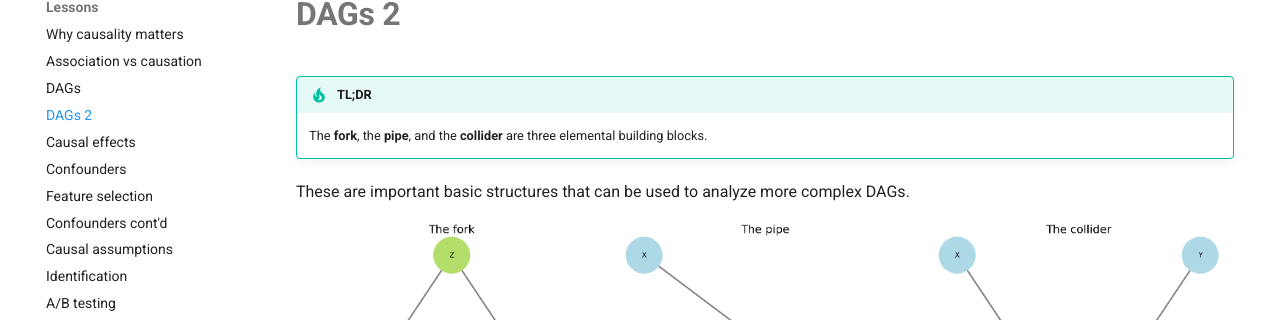
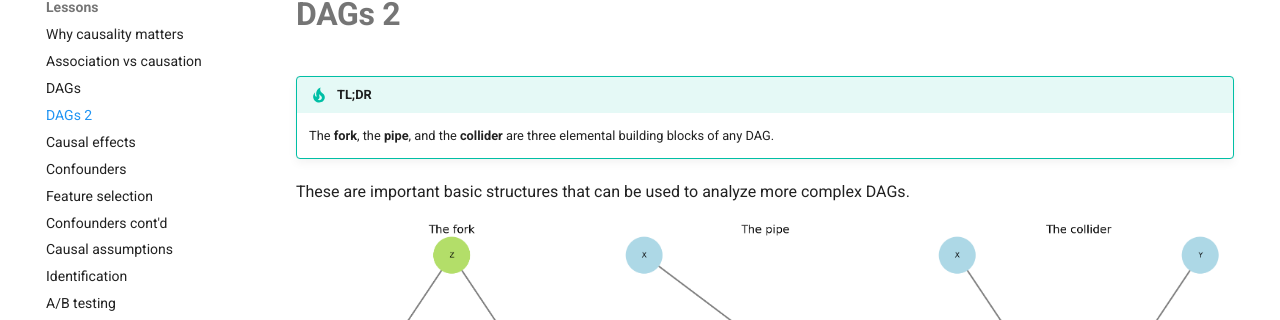
Before and after one commit to emilioMaddalena/causal-inference-studies, an MkDocs documentation site: the page built from material/dags_2.md, in a window 1280 px wide and 900 px high. Shown: the part 152-472 px from the top of the window. Built offline with MkDocs 1.6.1 and Material for MkDocs 9.7.7, drawn with Linux system fonts in a browser that asks for light colours; comment, search, counter and statistics services are not loaded; some of the changed text lies outside the part shown.

Commit message:
Rephrase TLDR

```diff
--- a/material/dags_2.md
+++ b/material/dags_2.md
@@ -1,7 +1,7 @@
 # **DAGs 2**
 
 !!! tip "TL;DR"
-    The <strong>fork</strong>, the <strong>pipe</strong>, and the <strong>collider</strong> are three elemental building blocks.
+    The <strong>fork</strong>, the <strong>pipe</strong>, and the <strong>collider</strong> are three elemental building blocks of any DAG.
 
 These are important basic structures that can be used to analyze more complex DAGs.
 
```
Also changed, not shown: other parts of material/dags_2.md (+1 -1 lines).
